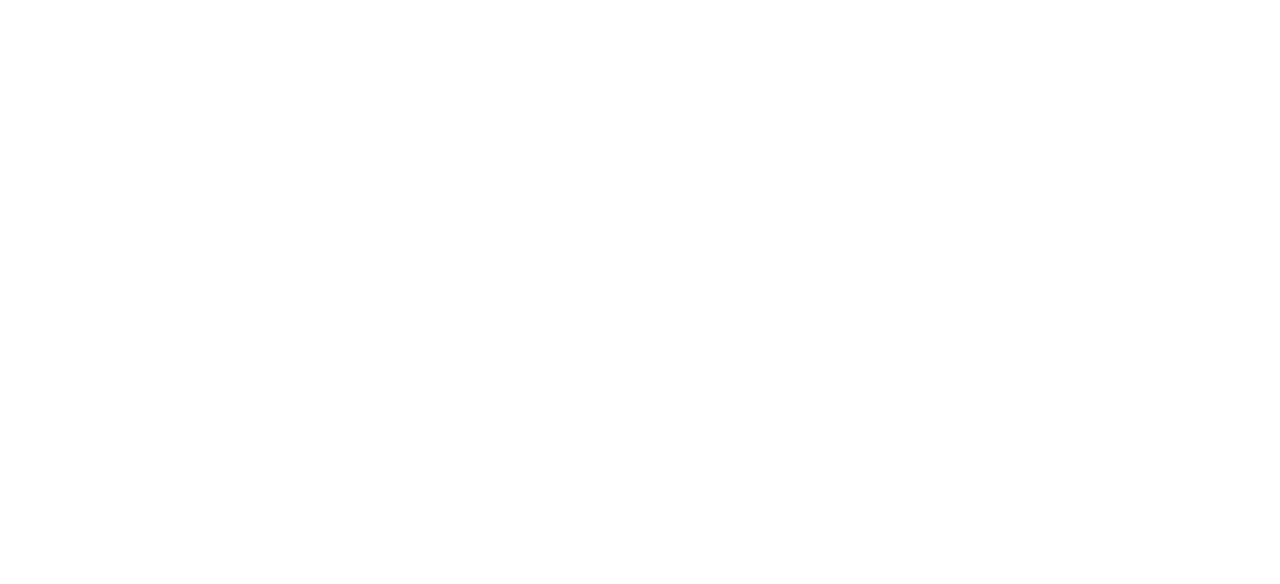
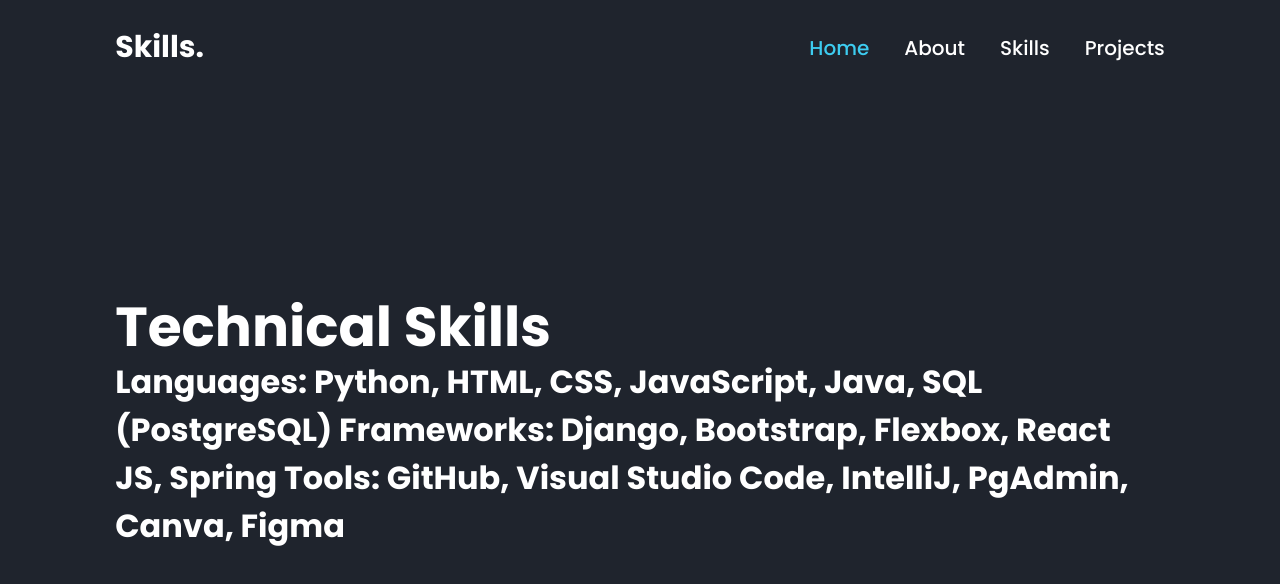
Before and after one commit to HairAssassin/Portfolio, a plain HTML site: page template3/skills.html in a window 1280 px wide. Drawn offline with nearby package versions, Linux system fonts and the light colour scheme.

Commit message:
almost done

```diff
--- a/template2/projects.html
+++ b/template2/projects.html
@@ -7,17 +7,18 @@
     <meta name="viewport" content="width=device-width, initial-scale=1.0">
     <title>Personal Portfolio Website Using HTML & CSS | Codehal</title>
     <link href='https://unpkg.com/boxicons@2.1.4/css/boxicons.min.css' rel='stylesheet'>
-    <link rel="stylesheet" href="../../style.css">
+    <link rel="stylesheet" href="style.css">
 </head>
 
 <body>
 
     <nav class="navbar">
-        <a href="#" class="logo">Projects </a>
+        <a href="#" class="logo">Skills.</a>
         <ul>
-            <li><a href="https://hairassassin.github.io/Portfolio/">Home</a></li>
+            <li class="active"><a href="https://hairassassin.github.io/Portfolio/">Home</a></li>
             <li><a href="templates/aboutme.html">About</a></li>
-            <li><a href="templates/">Skills</a></li>
+            <li><a href="template3/skills.html">Skills</a></li>
+            <li><a href="template2/projects.html">Projects</a></li>
         </ul>
     </nav>
 
@@ -32,21 +33,36 @@
 
     <section class="home">
         <div class="home-info">
-
+            <h1>Technical Skills</h1>
+            <h2>
+Languages: Python, HTML, CSS, JavaScript, Java, SQL (PostgreSQL)
+Frameworks: Django, Bootstrap, Flexbox, React JS, Spring
+Tools: GitHub, Visual Studio Code, IntelliJ, PgAdmin, Canva, Figma
+                <!-- <span style="--i:4;" data-text="Frontend Developer">Frontend Developer</span>
+                <span style="--i:3;" data-text="Project Manager">Project Manager</span>
+                <span style="--i:2;" data-text="BAD BITCH"> BAD BITCH</span>
+                <span style="--i:1;" data-text=" Software Designer"> Software Designer</span> -->
             </h2>
-            <p>Lorem ipsum dolor sit amet consectetur adipisicing elit. Beatae aut minus, itaque velit nisi exercitationem alias dolores id</p>
-
-            </div>
+            <p></p>
+            <!-- <div class="btn-sci">
+                <a href="https://hairassassin.github.io/Portfolio/Black%20White%20Minimalist%20CV%20Resume.png" class="btn">Download CV</a>
+                <div class="sci">
+                    <a href="https://github.com/HairAssassin"><i class='bx bxl-github'></i></a>
+                    <a href="https://www.linkedin.com/in/lacedric-turner2002"><i class='bx bxl-linkedin'></i></a>
+                    <a href="tel: +16624738736"><i class='bx bx-phone-call'></i></a>
+                    <a href="mailto:lturner@basecampcodingacademy.org"><i class='bx bxl-gmail'></i></a>
+                </div>
+            </div> -->
         </div>
 
-        <div class="home-img">
+        <!-- <div class="home-img">
             <div class="img-box">
                 <div class="img-item">
-                    <img src="template2/aboutme.png" alt="">
+                    <img src="images/homepagepic.PNG" alt="">
                 </div>
             </div>
         </div>
-    </section>
+    </section> -->
 
 </body>
 
--- a/template3/skills.html
+++ b/template3/skills.html
@@ -0,0 +1,69 @@
+<!DOCTYPE html>
+<html lang="en">
+
+<head>
+    <meta charset="UTF-8">
+    <meta http-equiv="X-UA-Compatible" content="IE=edge">
+    <meta name="viewport" content="width=device-width, initial-scale=1.0">
+    <title>Personal Portfolio Website Using HTML & CSS | Codehal</title>
+    <link href='https://unpkg.com/boxicons@2.1.4/css/boxicons.min.css' rel='stylesheet'>
+    <link rel="stylesheet" href="style.css">
+</head>
+
+<body>
+
+    <nav class="navbar">
+        <a href="#" class="logo">Skills.</a>
+        <ul>
+            <li class="active"><a href="https://hairassassin.github.io/Portfolio/">Home</a></li>
+            <li><a href="templates/aboutme.html">About</a></li>
+            <li><a href="template3/skills.html">Skills</a></li>
+            <li><a href="template2/projects.html">Projects</a></li>
+        </ul>
+    </nav>
+
+    <div class="bars-animation">
+        <div class="bar" style="--i:6;"></div>
+        <div class="bar" style="--i:5;"></div>
+        <div class="bar" style="--i:4;"></div>
+        <div class="bar" style="--i:3;"></div>
+        <div class="bar" style="--i:2;"></div>
+        <div class="bar" style="--i:1;"></div>
+    </div>
+
+    <section class="home">
+        <div class="home-info">
+            <h1>Technical Skills</h1>
+            <h2>
+Languages: Python, HTML, CSS, JavaScript, Java, SQL (PostgreSQL)
+Frameworks: Django, Bootstrap, Flexbox, React JS, Spring
+Tools: GitHub, Visual Studio Code, IntelliJ, PgAdmin, Canva, Figma
+                <!-- <span style="--i:4;" data-text="Frontend Developer">Frontend Developer</span>
+                <span style="--i:3;" data-text="Project Manager">Project Manager</span>
+                <span style="--i:2;" data-text="BAD BITCH"> BAD BITCH</span>
+                <span style="--i:1;" data-text=" Software Designer"> Software Designer</span> -->
+            </h2>
+            <p></p>
+            <!-- <div class="btn-sci">
+                <a href="https://hairassassin.github.io/Portfolio/Black%20White%20Minimalist%20CV%20Resume.png" class="btn">Download CV</a>
+                <div class="sci">
+                    <a href="https://github.com/HairAssassin"><i class='bx bxl-github'></i></a>
+                    <a href="https://www.linkedin.com/in/lacedric-turner2002"><i class='bx bxl-linkedin'></i></a>
+                    <a href="tel: +16624738736"><i class='bx bx-phone-call'></i></a>
+                    <a href="mailto:lturner@basecampcodingacademy.org"><i class='bx bxl-gmail'></i></a>
+                </div>
+            </div> -->
+        </div>
+
+        <!-- <div class="home-img">
+            <div class="img-box">
+                <div class="img-item">
+                    <img src="images/homepagepic.PNG" alt="">
+                </div>
+            </div>
+        </div>
+    </section> -->
+
+</body>
+
+</html>
--- a/templates/style.css
+++ b/templates/style.css
@@ -223,9 +223,11 @@ a {
 
 .home-img .img-box .img-item img {
     position: absolute;
-    top: -125px;
+    top: 10%;
+    left: 15%;
+    /*margin: right 100px;*/
     display: block;
-    width: 85%;
+    width: 75%;
     object-fit: cover;
     mix-blend-mode: lighten;
 }
```
Also changed, not shown: templates/aboutme.html (+4 -4 lines).
